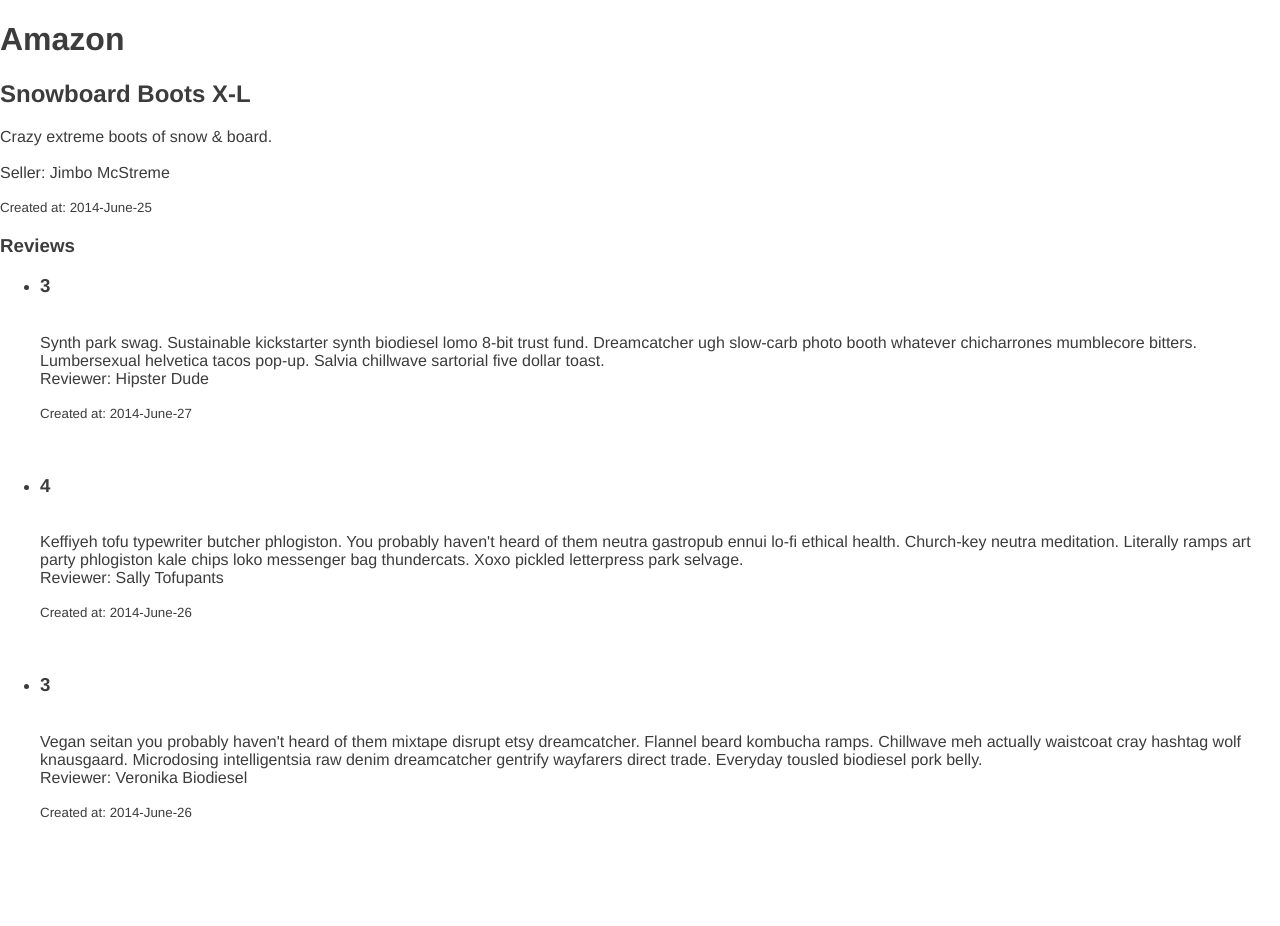
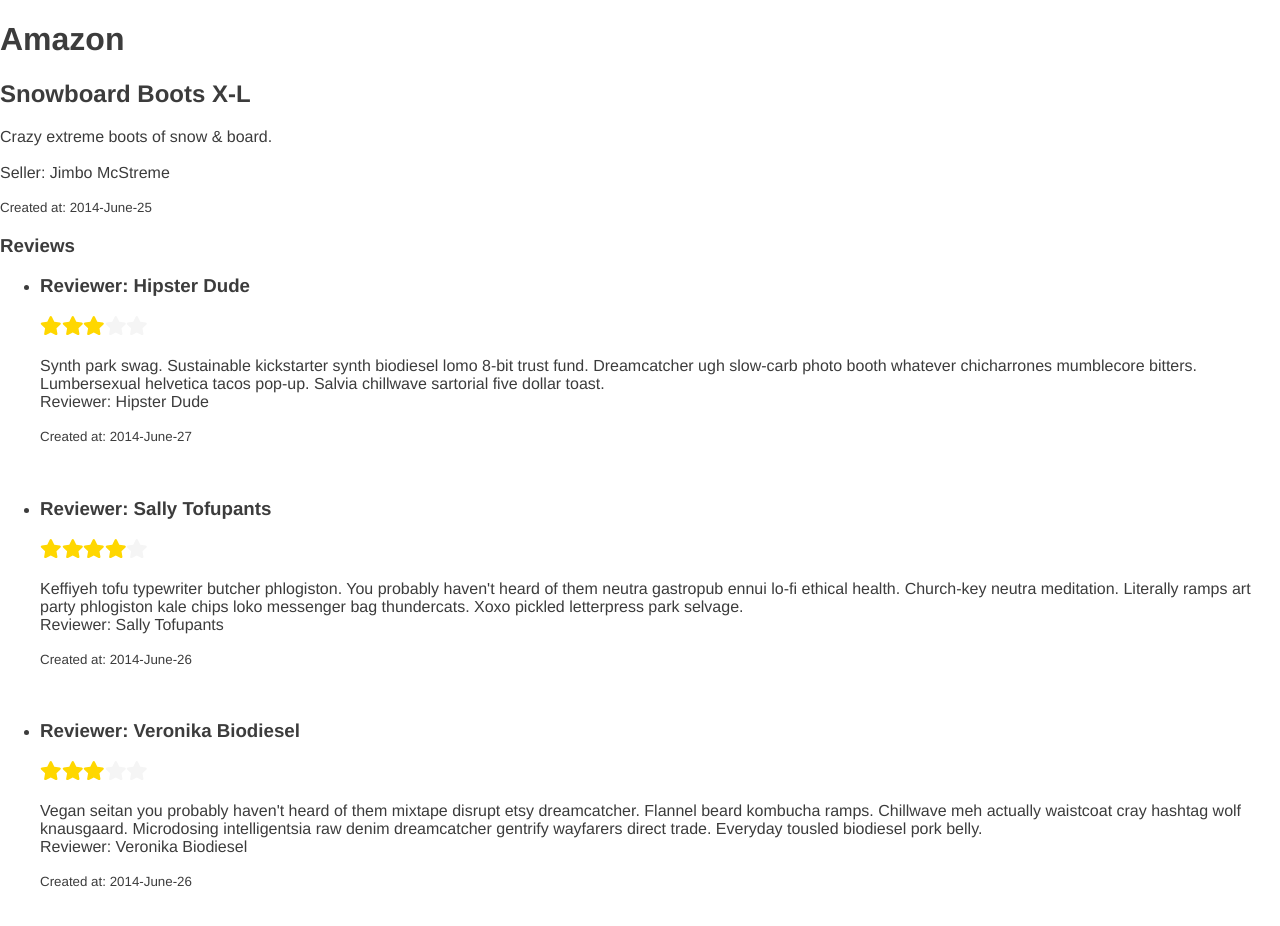
Before and after one commit to Boosheri/amazing-amazon-react, a React (Create React App) app: page / in a window 1280 px wide. Shown: the top 926 px of the page. Before the commit the page ends 871 px from the top, so only its background shows below. Built offline with nearby package versions, Linux system fonts and the light colour scheme.

Commit message:
add star rating

```diff
--- a/src/components/ReviewDetails.js
+++ b/src/components/ReviewDetails.js
@@ -1,4 +1,5 @@
 import React from "react";
+import { StarRating } from './StarRating';
 
 export function ReviewDetails(props) {
     const { rating, body, created_at, reviewer = {} } = props;
@@ -6,7 +7,8 @@
   return (
     <div>
       <p>
-      <h3>{rating}</h3>
+      <h3>Reviewer: {full_name}</h3>
+        <StarRating max={5} rating={rating} />
         <br />
         {body}
         <br />
--- /dev/null
+++ b/src/components/StarRating.js
@@ -0,0 +1,46 @@
+import React from 'react';
+
+function Star(props) {
+	const { style = {}, ...restProps } = props;
+	const { color = null, ...restStyle } = style;
+
+	return (
+		<svg
+			xmlns="http://www.w3.org/2000/svg"
+			{...restProps}
+			style={restStyle}
+			viewBox="0 0 576 512"
+		>
+			<path
+				fill={color}
+				d="M259.3 17.8L194 150.2 47.9 171.5c-26.2 3.8-36.7 36.1-17.7 54.6l105.7 103-25 145.5c-4.5 26.3 23.2 46 46.4 33.7L288 439.6l130.7 68.7c23.2 12.2 50.9-7.4 46.4-33.7l-25-145.5 105.7-103c19-18.5 8.5-50.8-17.7-54.6L382 150.2 316.7 17.8c-11.7-23.6-45.6-23.9-57.4 0z"
+			/>
+		</svg>
+	);
+}
+
+// <StarRating max={5} rating={5} />;
+
+function StarRating(props) {
+	const { max = 5, rating = 0 } = props;
+	return (
+		<div className="StarRating">
+			{Array.from({ length: max }).map((v, i) => (
+				<Star
+					key={i}
+					style={{
+						height: '1.2em',
+						color: i < rating ? 'gold' : 'whitesmoke'
+					}}
+				/>
+			))}
+		</div>
+	);
+}
+
+// usage:
+// <StarRating rating={3} max={5} />
+// <StarRating rating={7} max={10} />
+// <StarRating rating={3} />
+
+export { Star, StarRating };
```
